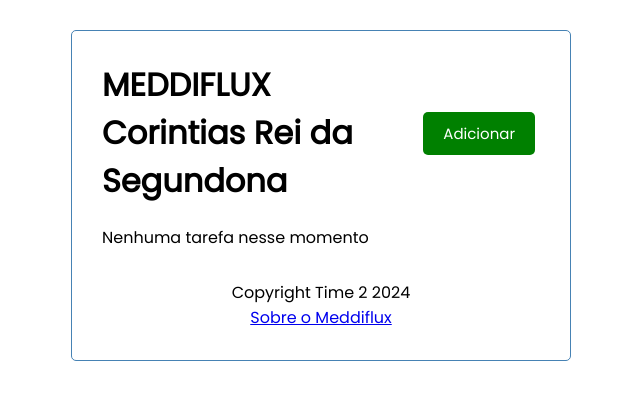
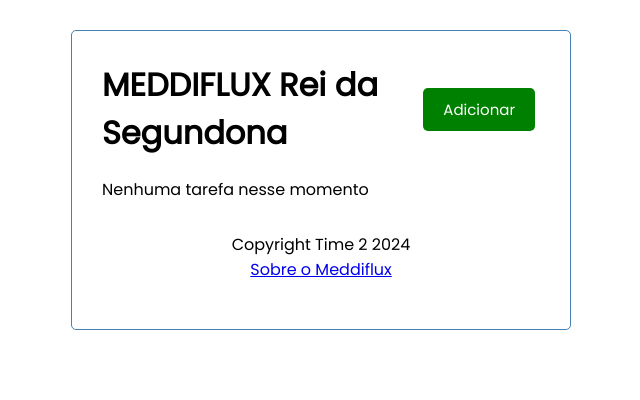
Before and after one commit to alisrios/meddiflux, a React (Create React App) app in the folder client/: page / in a window 1280 px wide. Shown: the top 400 px of the page, without its empty margins (319-959 px from the left). Built offline with nearby package versions, Linux system fonts and the light colour scheme; no server answers.

Commit message:
alterando melhorias com migrates novo 8

```diff
--- a/client/src/components/Header.js
+++ b/client/src/components/Header.js
@@ -20,7 +20,7 @@ const Header = ({ title, onAdd, showAdd }) => {
 };
 
 Header.defaultProps = {
-  title: "MEDDIFLUX Corintias Rei da Segundona",
+  title: "MEDDIFLUX Rei da Segundona",
 };
 
 export default Header;
```
